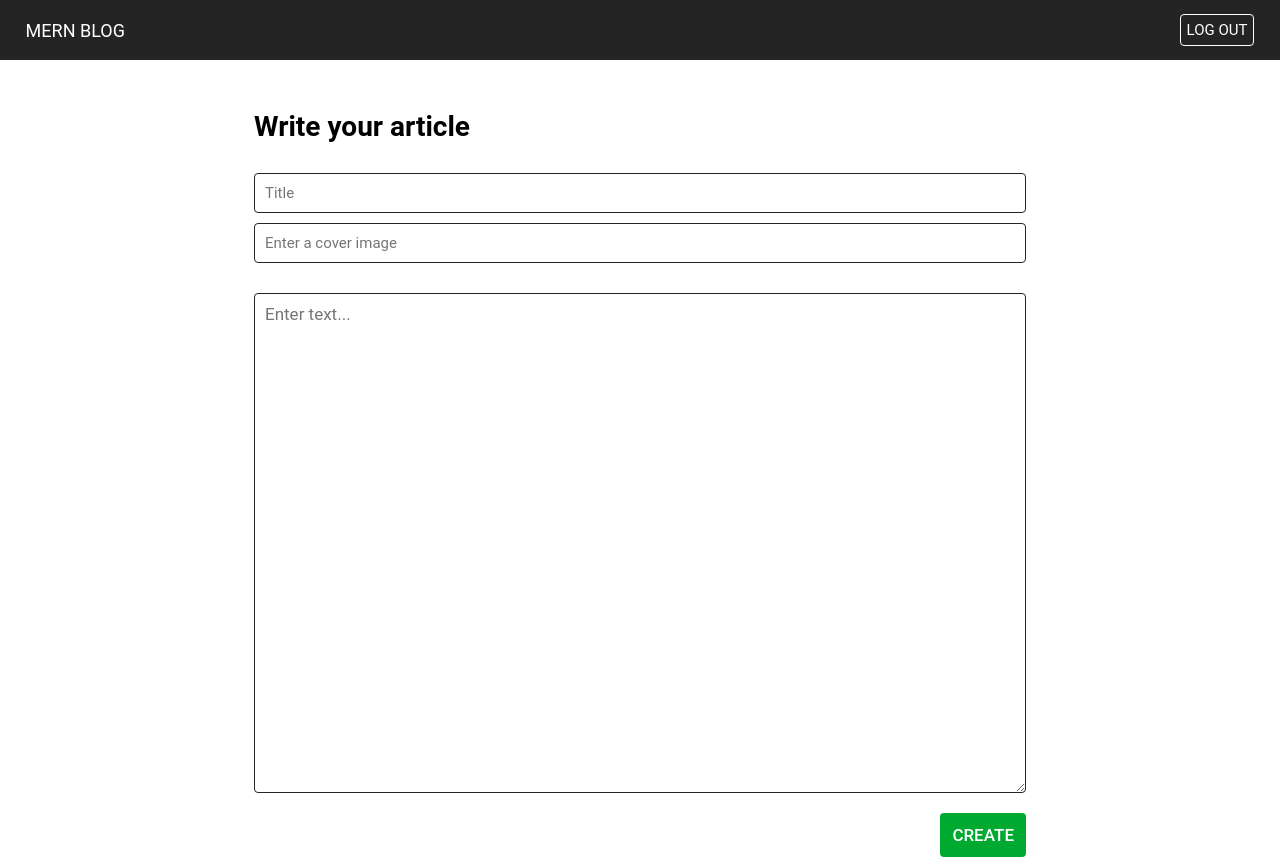
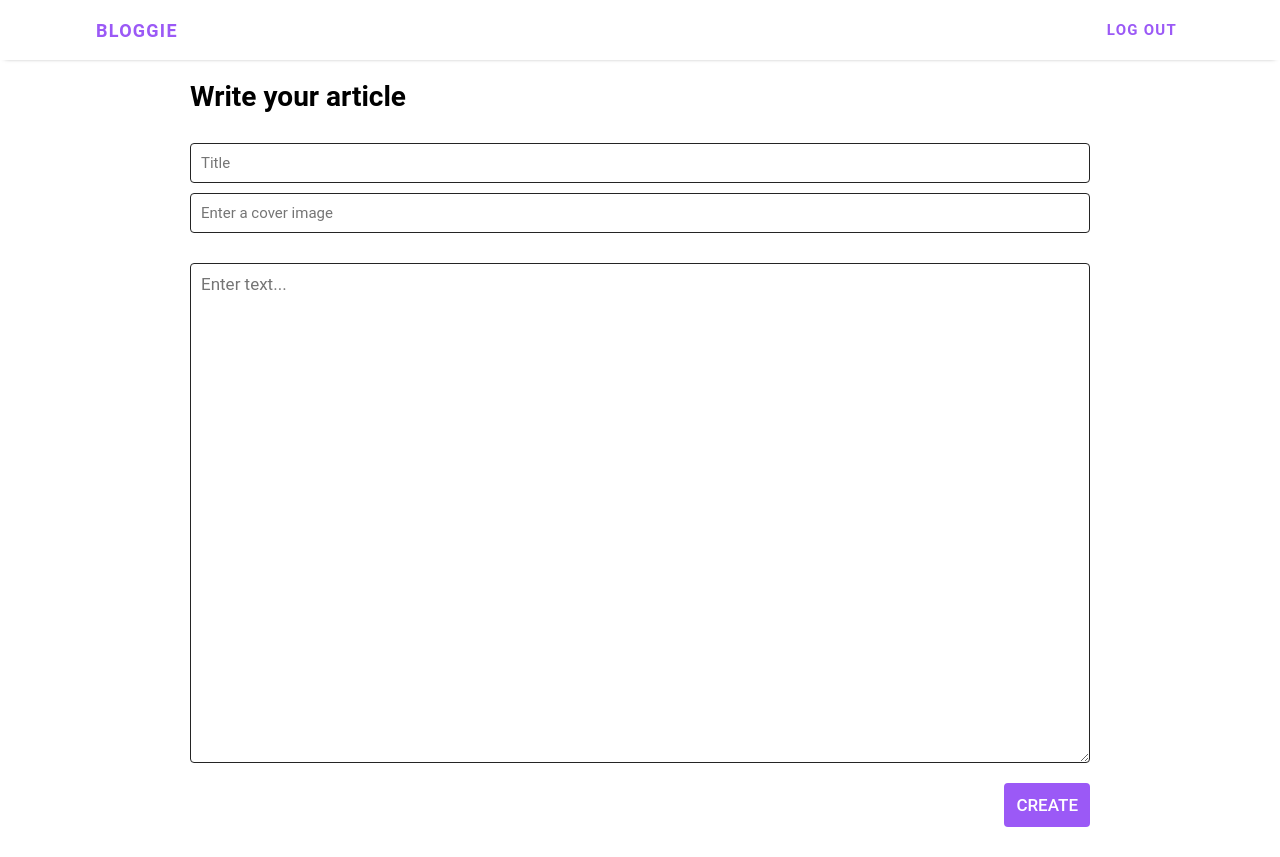
Before and after one commit to o-louis/MERN-Blog, a React (Create React App) app in the folder client/: page /add/article in a window 1280 px wide. After the commit the page ends 827 px from the top, so only its background shows below. Built offline with nearby package versions, Linux system fonts and the light colour scheme; no server answers; sample sign-in values are in the browser's storage.

Commit message:
Update UI theme

```diff
--- a/client/public/index.html
+++ b/client/public/index.html
@@ -9,7 +9,7 @@
       name="description"
       content="Web site created using create-react-app"
     />
-    <title>MERN Blog</title>
+    <title>Bloggie</title>
   </head>
   <body>
     <div id="root"></div>
--- a/client/public/style.css
+++ b/client/public/style.css
@@ -43,8 +43,8 @@ img {
 }
 
 main {
-    padding: 0% 5%;
-    margin-top: 110px;
+    /* padding: 0% 5%; */
+    margin-top: 80px;
 }
 
 :root {
@@ -52,13 +52,18 @@ main {
     --dark-white: #ededed;
     --yellow: #f5c556;
     --green: #00a930;
+    --purple: #9B59F6;
 }
 
 .wrapper {
     position: relative;
     display: flex;
     flex-direction: column;
+
     margin-bottom: 80px;
+    display: flex;
+    flex-direction: column;
+    height: 100vh;
 }
 
 /* NAVBAR */
@@ -67,14 +72,16 @@ main {
     top: 0;
     width: 100%;
     height: 60px;
-    color: white;
-    background-color: var(--dark-grey);
+    color: black;
+    background-color: white;
+    box-shadow: 0 2px 5px -5px black;
+    z-index: 100;
 }
 
 .navbar-list {
-    width: 100%;
+    margin: auto;
+    width: 85%;
     height: 100%;
-    padding: 3%;
     text-transform: uppercase;
     display: flex;
     justify-content: space-between;
@@ -83,6 +90,9 @@ main {
 
 .navbar-list-item-link {
     font-size: 1.8rem;
+    color: var(--purple);
+    font-weight: bold;
+    letter-spacing: 1.25px;
 }
 
 .logout {
@@ -101,9 +111,16 @@ main {
 /* HOME - ARTICLES */
 
 .header {
+    margin-top: 30px;
     display: flex;
     justify-content: space-between;
 }
+
+.posts-container {
+    width: 85%;
+    align-self: center;
+}
+
 .posts-container-title {
     font-size: 1.9rem;
     margin-bottom: 8%;
@@ -112,13 +129,16 @@ main {
 .posts-container-list {
     display: grid;
     grid-template-columns: 100%;
-    grid-gap: 2% 0;
+    grid-gap: 15px 0;
+
 }
 
 .posts-list-item {
-    /* margin-bottom: 10%; */
-    background-color: var(--dark-white);
+    background-color: white;
     border-radius: 3px;
+    padding: 10px;
+    border-radius: 4px;
+    box-shadow: 0 3px 6px rgba(0,0,0,0.16), 0 1px 2px rgba(0,0,0,0.23);
 }
 
 .posts-list-item a  {
@@ -154,7 +174,7 @@ main {
 
 .addArticle {
     padding:10px;
-    background-color: black;
+    background-color: var(--purple);
     color: white;
     font-size: 1.4rem;
     align-self: flex-start;
@@ -175,7 +195,7 @@ main {
 }
 
 .addArticle:hover {
-    background-color: var(--yellow);
+    opacity: 0.7;
 }
 
 /* ARTICLE */
@@ -190,7 +210,8 @@ main {
     line-height: 1.3;
     position: absolute;
     text-transform: uppercase;
-    background-color: rgba(255, 255, 255, 0.5);
+    background-color: rgba(255, 255, 255, 0.7);
+    color: var(--purple);
     /* color: white; */
     padding: 20px 4px;
     font-weight: 500;
@@ -219,7 +240,7 @@ main {
     line-height: 1.7;
     font-size: 1.6rem;
     text-align: justify;
-    background-color: var(--dark-white);
+    background-color: white;
     padding: 3% 5%;
     border-radius: 4px;
     display: flex;
@@ -227,7 +248,7 @@ main {
 }
 
 .article-author {
-    margin: 10% 0%;
+    margin: 2% 0%;
 }
 
 .article-btn-actions {
@@ -238,7 +259,7 @@ main {
 .article-btn-actions button {
     padding: 10px;
     width: 66px;
-    background-color: brown;
+    background-color: var(--purple);
     color: white;
     text-transform: uppercase;
     border-radius: 4px;
@@ -253,7 +274,7 @@ main {
 
 .article-btn-actions .edit {
     margin-right: 10px;
-    background-color: rgb(57, 141, 224);
+    background-color: var(--purple);
 }
 
 /* CONNECTION ACCOUNT */
@@ -369,7 +390,7 @@ main {
     text-transform: uppercase;
     font-size: 1.7rem;
     font-weight: 500;
-    background-color: var(--green);
+    background-color: var(--purple);
     color: white;
     border-radius: 4px;
     cursor: pointer;
@@ -391,7 +412,6 @@ main {
 
     .addArticle {
         padding:10px;
-        background-color: black;
         color: white;
         font-size: 1.4rem;
         align-self: flex-start;
@@ -405,21 +425,13 @@ main {
         z-index: 0;
     }
 
-    .addArticle:hover {
-        background-color: var(--yellow);
-    }
-
     .posts-container-list {
-        grid-template-columns: 50% 50%;
-        grid-gap: 1.8% 1%;
+        grid-template-columns: repeat(auto-fill, minmax(250px, 1fr));
+        grid-gap: 15px;
     }
 
     .article-title {
         text-align: center;
-    }
-
-    .article-author {
-        margin: 5% 0%;
     }
 
     .connection-container {
@@ -434,14 +446,14 @@ main {
     }
 }
 
-@media screen and (min-width: 769px) {
+@media screen and (min-width: 768px) {
 
     .navbar-list {
-        padding: 2%;
+        max-width: 1100px;
     }
-
     .posts-container-list {
-        grid-template-columns: repeat(3, 1fr);
+        grid-template-columns: repeat(auto-fill, minmax(300px, 1fr));
+        grid-gap: 15px;
     }
 
     .posts-container-title {
@@ -449,8 +461,7 @@ main {
     }
 
     .posts-container {
-        max-width: 1400px;
-        width: 100%;
+        max-width: 1100px;
     }
 
     .article-title {
--- a/client/src/layouts/Navbar.js
+++ b/client/src/layouts/Navbar.js
@@ -40,7 +40,7 @@ const Navbar = () => {
         <nav className="navbar">
             <ul className="navbar-list">
                 <li className="navbar-list-item">
-                    <Link className="navbar-list-item-link" to="/">MERN Blog</Link>
+                    <Link className="navbar-list-item-link" to="/">Bloggie</Link>
                 </li>
 
                 { isLoggedIn ? <Logout /> : <SignUp /> }
```
Also changed, not shown: client/public/assets/images/user.png.
